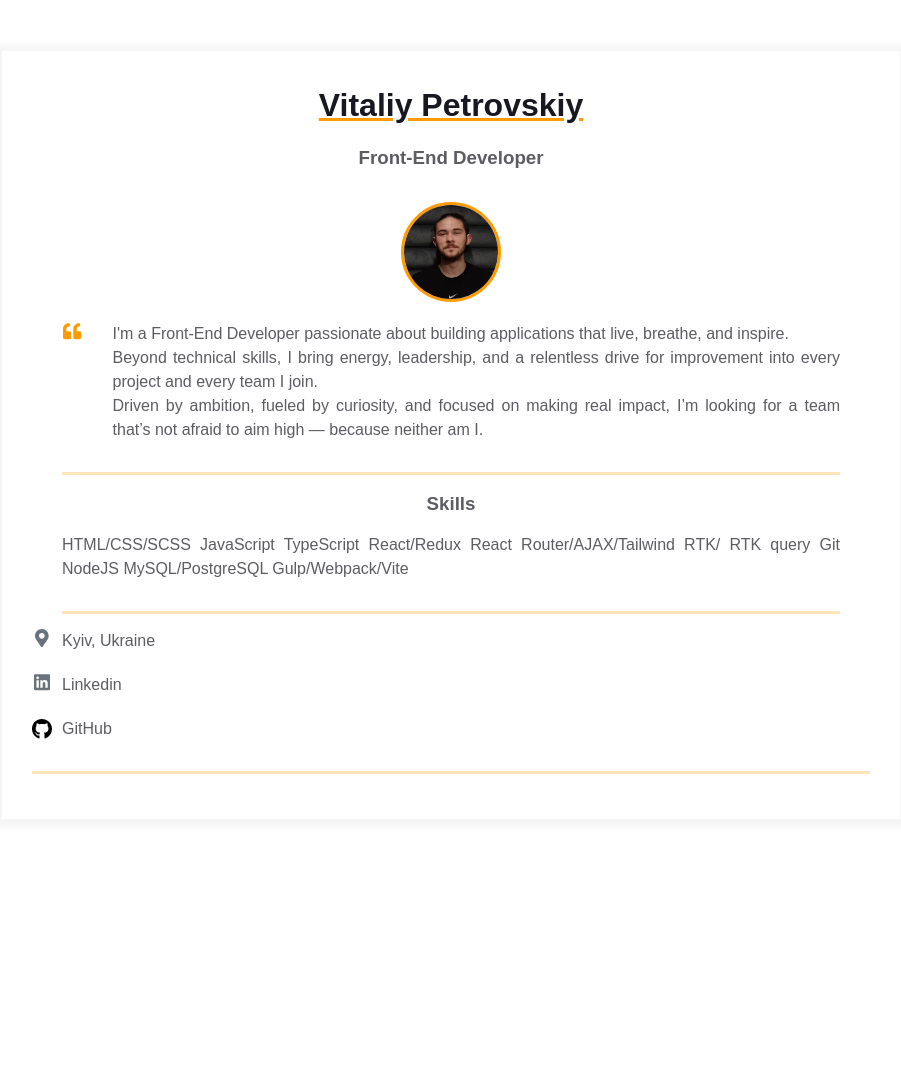
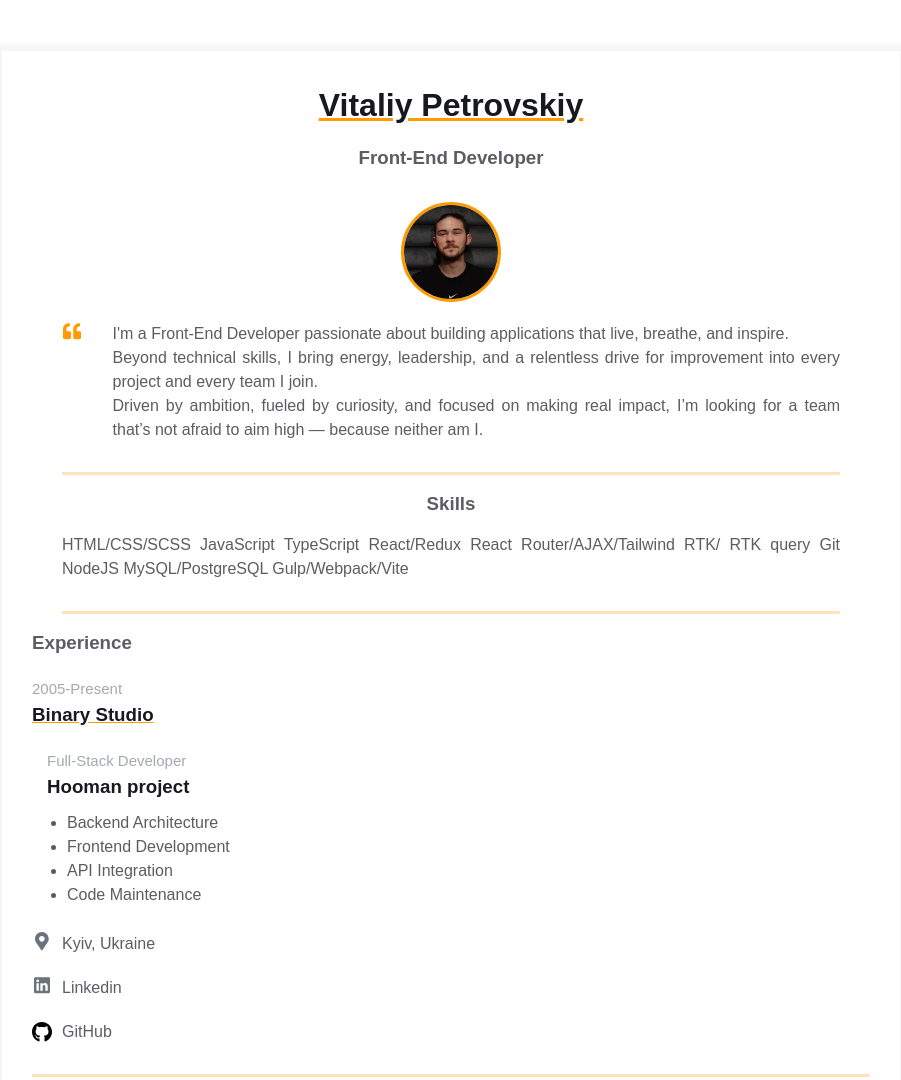
Before and after one commit to KOTFAN/homepage, a plain HTML site: page index.html in a window 1280 px wide. Shown: the top 1080 px of the page, without its empty margins (189-1090 px from the left). Before the commit the page ends 870 px from the top, so only its background shows below. Drawn offline with Linux system fonts and the light colour scheme.

Commit message:
add experience template

```diff
--- a/index.html
+++ b/index.html
@@ -69,7 +69,29 @@
                      </div>
                   </div>
 
-                  <div class="contact-info__block">
+                  <div class="u-in-limit">
+                     <h3 class="experiences__header">Experience</h3>
+                     <div class="experiences__company">
+                        <div class="experiences__company-header">
+                           <span class="experiences__company-header-durability">2005-Present</span>
+                           <h3 class="experiences__company-header-name">Binary Studio</h3>
+                        </div>
+
+                        <div class="experiences__company-project">
+                           <span class="experiences__company-project-role">Full-Stack Developer</span>
+                           <h3 class="experiences__company-project-name">Hooman project</h3>
+                           <ul class="experiences__company-project-responsibilities">
+                              <li>Backend Architecture</li>
+                              <li>Frontend Development</li>
+                              <li>API Integration</li>
+                              <li>Code Maintenance</li>
+                           </ul>
+                        </div>
+                     </div>
+                  </div>
+
+                  <div class="resume__block u-in-limit">
+                     <div class="contact-info__block u-full">
                         <a href="" rel="author" class="contact-info__item">
                            <div class="contact-info__item-icon-wrapper">
                               <svg class="contact-info__item-icon" xmlns="http://www.w3.org/2000/svg"
@@ -82,7 +104,8 @@
                            </div>
                            <span>Kyiv, Ukraine</span>
                         </a>
-                     <a href="https://www.linkedin.com/in/vitaliy-petrovskiy/" rel="author" class="contact-info__item">
+                        <a href="https://www.linkedin.com/in/vitaliy-petrovskiy/" rel="author"
+                           class="contact-info__item">
                            <div class="contact-info__item-icon-wrapper">
                               <svg class="contact-info__item-icon" xmlns="http://www.w3.org/2000/svg"
                                  viewBox="0 0 448 512">
@@ -113,6 +136,7 @@
                </div>
             </div>
          </div>
+      </div>
    </main>
 </body>
 
--- a/styles.css
+++ b/styles.css
@@ -287,3 +287,12 @@ body {
 .additional-info__languages-item {
    color: var(--secondary-text-color);
 }
+
+/* utilites */
+
+.u-in-limit {
+
+   margin: 0 auto;
+   width: 100%;
+
+}
```
Lines whose indentation alone changed are shown as unchanged.
